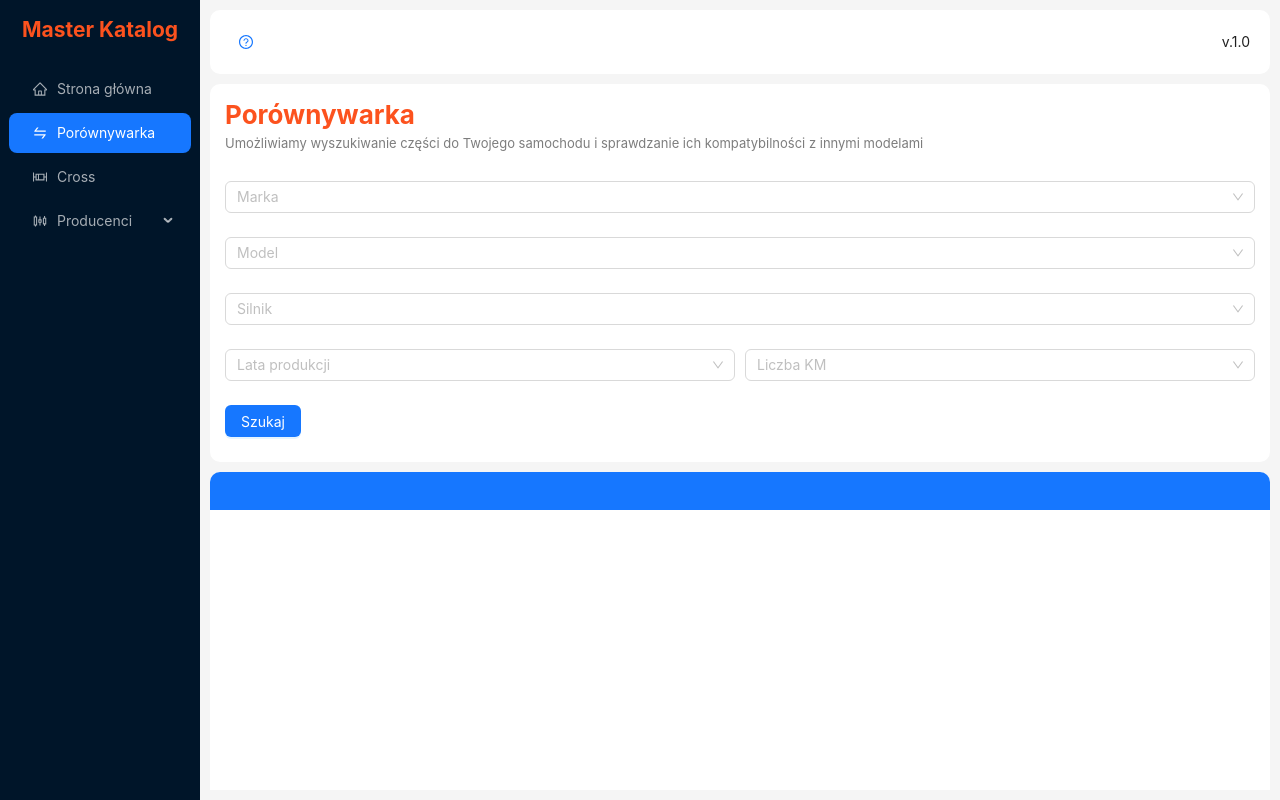
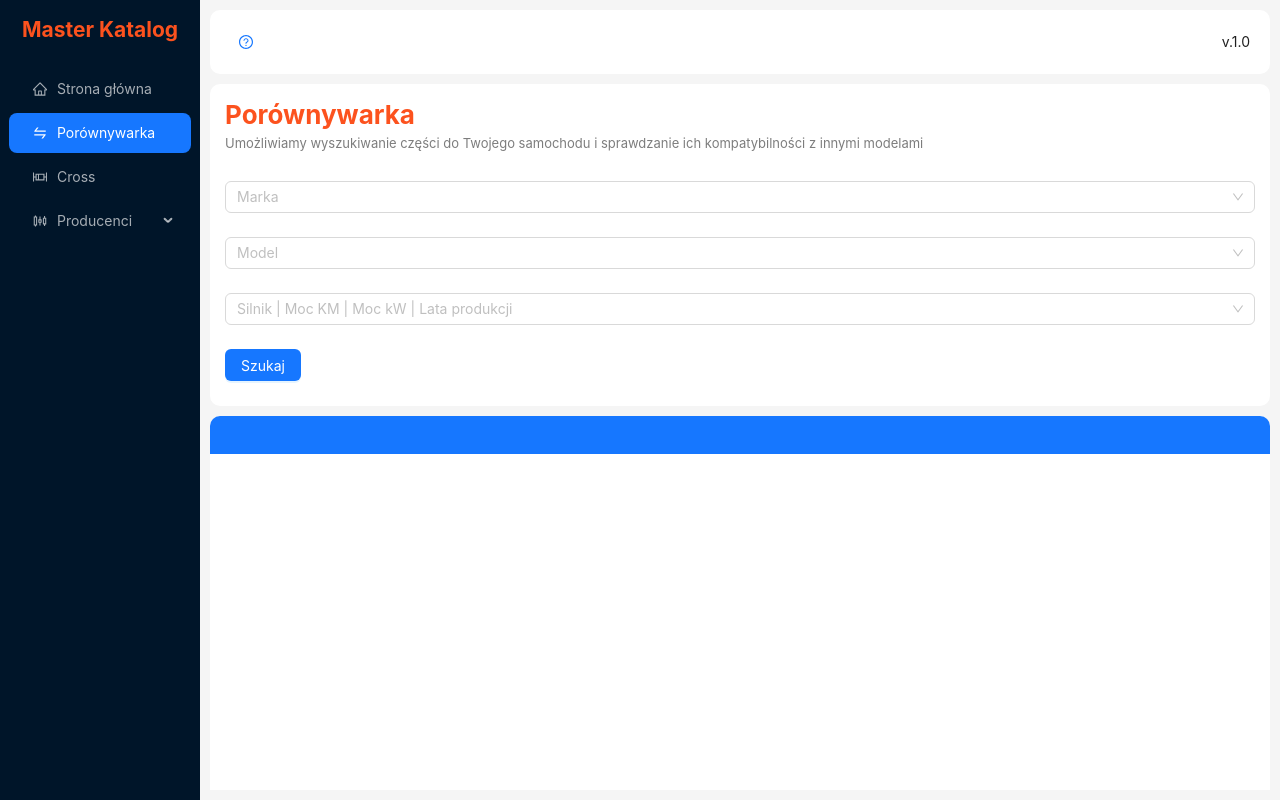
Before and after one commit to dawid-polak/master-catalog, a React (Vite) app: page /comparisonEngine in a window 1280 px wide. Built offline with nearby package versions, Linux system fonts and the light colour scheme.

Commit message:
feat(createSqlQueryToOptions, Column, Form, ComparisonEngine): select which combination of engine, power, year of productions

```diff
--- a/src/assets/composables/comparisonEngine/createSqlQueryToOptions.js
+++ b/src/assets/composables/comparisonEngine/createSqlQueryToOptions.js
@@ -22,6 +22,10 @@ let filesDb = [
      {
           name: "powerOptions",
           key: "KM",
+     },
+     {
+          name: "engineYearsOfProductionsPowerOptions",
+          key: "TD_Engine, TD_Engine_From, TD_Engine_TO, KM",
      },
 ];
 
@@ -86,7 +90,18 @@ const createSqlQueryToOptions = (dataForm, idSelect) => {
           sqlQuery += ` AND `;
           sqlQuery += `TD_Engine_To = '${dateTo}'`;
 
-          // 2000 02 2005 08
+          return sqlQuery;
+     }
+
+     // Create query to engine / yearsOfProductions / power
+     if (idSelect === "engineYearsOfProductionsPowerOptions") {
+          sqlQuery =
+               "SELECT TD_Engine, TD_Engine_From, TD_Engine_TO, KM, kW FROM `CROSS_DRZEWKO` WHERE ";
+
+          sqlQuery += `Brand = '${dataForm.brand}'`;
+          sqlQuery += ` AND `;
+          sqlQuery += `TD_Model = '${dataForm.model}'`;
+
           return sqlQuery;
      }
 };
--- a/src/components/comparisonEngine/Column.jsx
+++ b/src/components/comparisonEngine/Column.jsx
@@ -53,6 +53,9 @@ export default function ComparisonEngineColumn({
                          let selectedProducents = JSON.parse(
                               localStorage.getItem("filtersShowProducents")
                          );
+
+                         // dadać poprawkę - pierwsze logowanie bez cookies - nie ładują sie itemy
+                         // usunać cancel z modelu
 
                          res.forEach((item) => {
                               for (const key in item) {
--- a/src/components/comparisonEngine/Form.jsx
+++ b/src/components/comparisonEngine/Form.jsx
@@ -17,6 +17,7 @@ export default function ComparisonEngineForm({
           engineOptions: null,
           yearsOfProductionsOptions: null,
           powerOptions: null,
+          engineYearsOfProductionsPowerOptions: null,
      });
      const [loading, setLoading] = useState(false);
 
@@ -74,6 +75,50 @@ export default function ComparisonEngineForm({
                          continue;
                     }
 
+                    // assign options to engineYearsOfProductionsPower
+                    if (id === "engineYearsOfProductionsPowerOptions") {
+                         if (
+                              !item.TD_Engine ||
+                              (!item.TD_Engine_From && !item.TD_Engine_To) ||
+                              (!item.KM && !item.kW)
+                         )
+                              return;
+
+                         let engine = item.TD_Engine;
+
+                         let yearOfProductionFrom = item.TD_Engine_From
+                              ? `${item.TD_Engine_From.slice(
+                                     0,
+                                     4
+                                )}/${item.TD_Engine_From.slice(4, 6)}`
+                              : "n/d";
+
+                         let yearOfProductionTo = item.TD_Engine_To
+                              ? `${item.TD_Engine_To.slice(
+                                     0,
+                                     4
+                                )}/${item.TD_Engine_To.slice(4, 6)}`
+                              : "n/d";
+
+                         let yearsOfProductions = `${yearOfProductionFrom} - ${yearOfProductionTo}`;
+                         let power = `${item.KM} hp`;
+                         let powerKw = `${item.kW} kw`;
+
+                         let label = `${engine} | ${power} | ${powerKw} | ${yearsOfProductions} `;
+                         let value = `${item.kW};${
+                              item.TD_Engine_From ? item.TD_Engine_From : null
+                         };${item.TD_Engine_To ? item.TD_Engine_To : null};${
+                              item.KM
+                         };${item.TD_Engine}`;
+
+                         options.push({
+                              label,
+                              value,
+                         });
+
+                         continue;
+                    }
+
                     // assign unalienable options
                     options.push({
                          label: item[mappingData.formOptions[id]],
@@ -101,6 +146,7 @@ export default function ComparisonEngineForm({
           let fieldsByHierarchy = [
                "brand",
                "model",
+               "engineYearsOfProductionsPower",
                "engine",
                "yearsOfProductions",
                "power",
@@ -180,58 +226,30 @@ export default function ComparisonEngineForm({
                               onChange={(e) => handleSetNewValue("model", e)}
                          />
                     </Form.Item>
-                    <Form.Item name="engine">
+
+                    <Form.Item name="engineYearsOfProductionsPower">
                          <Select
                               showSearch
-                              placeholder="Silnik"
+                              placeholder="Silnik | Moc KM | Moc kW | Lata produkcji "
                               allowClear
                               loading={loading}
                               filterSort={(a, b) => filterSort(a, b)}
-                              options={dataOptions.engineOptions}
-                              onFocus={() => getOptions("engineOptions")}
-                              onChange={(e) => handleSetNewValue("engine", e)}
-                         />
-                    </Form.Item>
-
-                    <div style={{ display: "flex", width: "100%" }}>
-                         <Form.Item
-                              name="yearsOfProductions"
-                              style={{ flex: 1, marginRight: 10 }}
-                         >
-                              <Select
-                                   showSearch
-                                   placeholder="Lata produkcji"
-                                   allowClear
-                                   loading={loading}
                               options={
-                                        dataOptions.yearsOfProductionsOptions
+                                   dataOptions.engineYearsOfProductionsPowerOptions
                               }
                               onFocus={() =>
-                                        getOptions("yearsOfProductionsOptions")
+                                   getOptions(
+                                        "engineYearsOfProductionsPowerOptions"
+                                   )
                               }
                               onChange={(e) =>
                                    handleSetNewValue(
-                                             "yearsOfProductions",
+                                        "engineYearsOfProductionsPower",
                                         e
                                    )
                               }
                          />
                     </Form.Item>
-
-                         <Form.Item name="power" style={{ flex: 1 }}>
-                              <Select
-                                   showSearch
-                                   placeholder="Liczba KM"
-                                   allowClear
-                                   loading={loading}
-                                   options={dataOptions.powerOptions}
-                                   onFocus={() => getOptions("powerOptions")}
-                                   onChange={(e) =>
-                                        handleSetNewValue("power", e)
-                                   }
-                              />
-                         </Form.Item>
-                    </div>
 
                     <Form.Item>
                          <Button
--- a/src/pages/ComparisonEngine.jsx
+++ b/src/pages/ComparisonEngine.jsx
@@ -14,6 +14,7 @@ export default function ComparisonEngine() {
      const [dataForm, setDataForm] = useState({
           brand: null,
           model: null,
+          engineYearsOfProductionsPower: null,
           engine: null,
           yearsOfProductions: null,
           power: null,
@@ -45,6 +46,9 @@ export default function ComparisonEngine() {
                     brand: searchParams.get("brand"),
                     model: searchParams.get("model"),
                     engine: searchParams.get("engine"),
+                    engineYearsOfProductionsPower: searchParams.get(
+                         "engineYearsOfProductionsPower"
+                    ),
                     yearsOfProductions: searchParams.get("yearsOfProductions"),
                     power: searchParams.get("power"),
                };
@@ -73,9 +77,35 @@ export default function ComparisonEngine() {
                     mappingData.nameData[key].forEach((item, index) => {
                          query += `${item} = '${dates[index]}' AND `;
                     });
-               } else {
-                    query += `${mappingData.nameData[key]} = '${dataForm[key]}' AND `;
+
+                    continue;
                }
+
+               if (key === "engineYearsOfProductionsPower") {
+                    let data = dataForm[key].split(";");
+                    let keys = [
+                         "kW",
+                         "TD_Engine_From",
+                         "TD_Engine_To",
+                         "KM",
+                         "TD_Engine",
+                    ];
+                    let arrayToCreateQuery = data.map((item, index) => {
+                         return { value: item, key: keys[index] };
+                    });
+
+                    arrayToCreateQuery.forEach((item) => {
+                         if (item.value !== "null") {
+                              query += `${item.key} = '${item.value}' AND `;
+                         }
+                    });
+
+                    continue;
+               }
+
+               query += `${mappingData.nameData[key]} = '${dataForm[key]}' AND `;
+
+               continue;
           }
 
           query = query.slice(0, -4);
```
Lines whose indentation alone changed are shown as unchanged.
